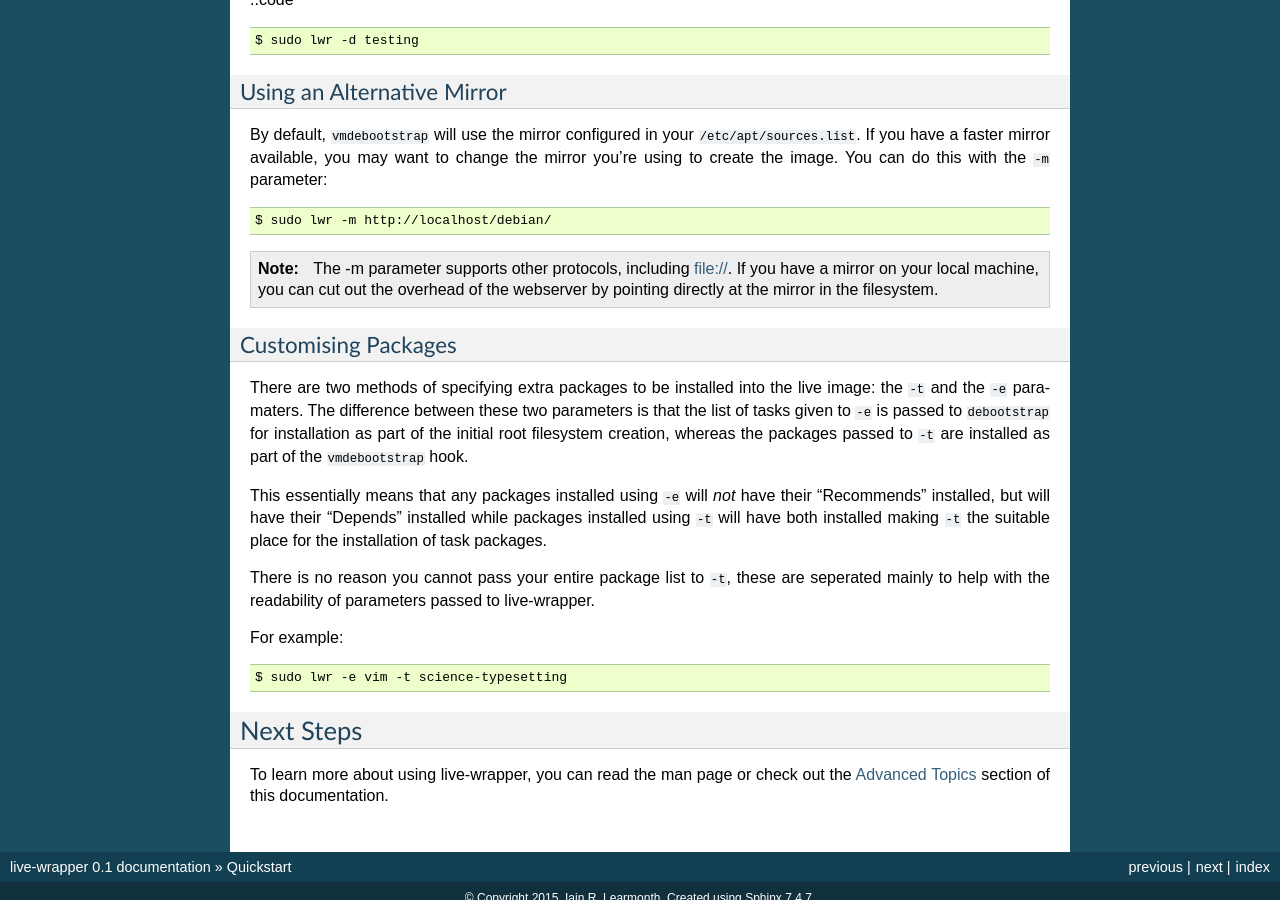
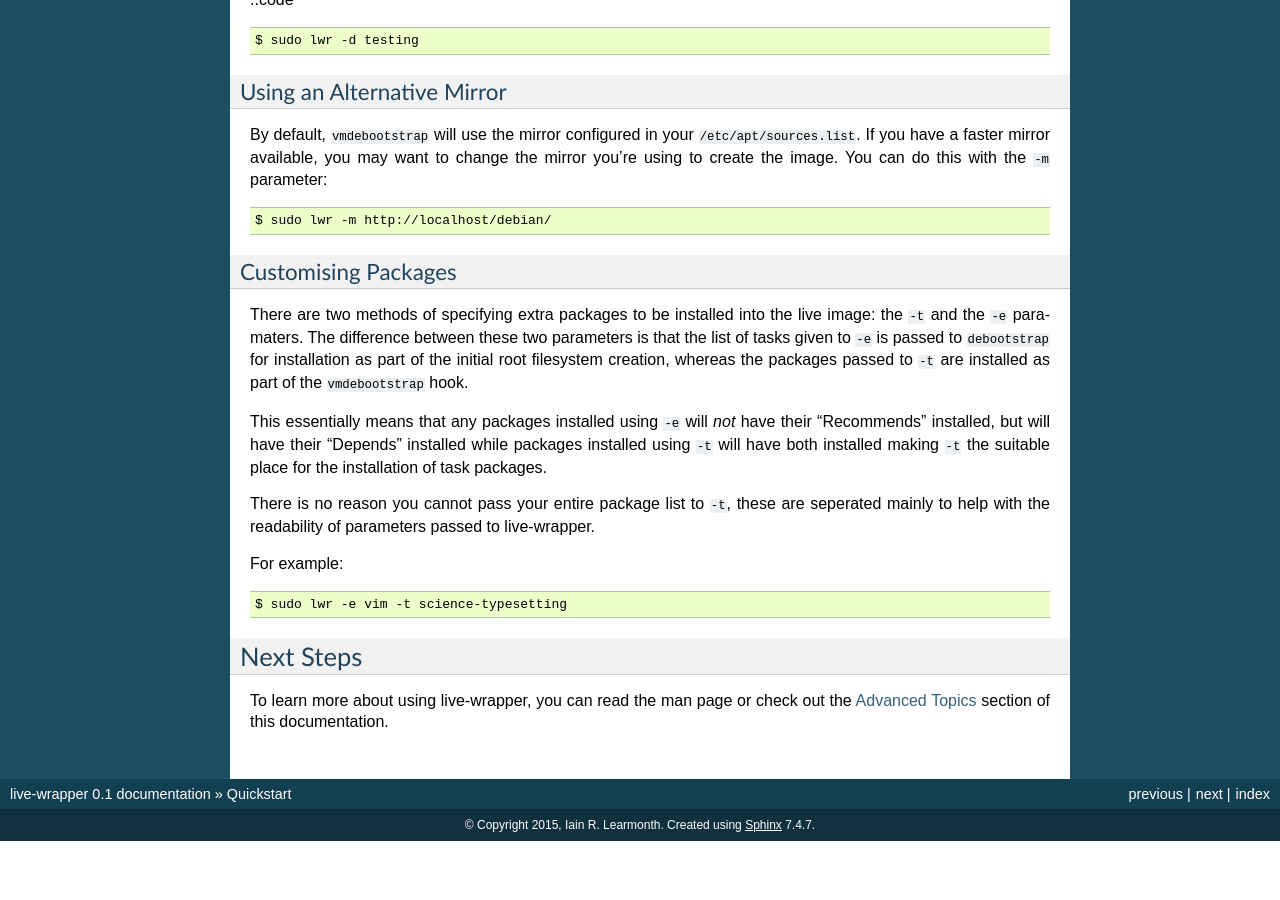
Before and after one commit to LinuxCNC/live-wrapper, a Sphinx documentation site: the page built from doc/quickstart.rst, in a window 1280 px wide and 900 px high, scrolled down 620 px. Built offline with Sphinx 7.4.7, drawn with Linux system fonts in a browser that asks for light colours; after the commit the page ends 1461 px from its top, so only the background shows below that.

Commit message:
doc/quickstart.rst: Removed note aboute using file:

```diff
--- a/doc/quickstart.rst
+++ b/doc/quickstart.rst
@@ -50,12 +50,6 @@ to change the mirror you're using to create the image. You can do this with the
 
   $ sudo lwr -m http://localhost/debian/
 
-.. note::
-
-  The -m parameter supports other protocols, including file://. If you have
-  a mirror on your local machine, you can cut out the overhead of the webserver
-  by pointing directly at the mirror in the filesystem.
-
 Customising Packages
 ~~~~~~~~~~~~~~~~~~~~
 
```
